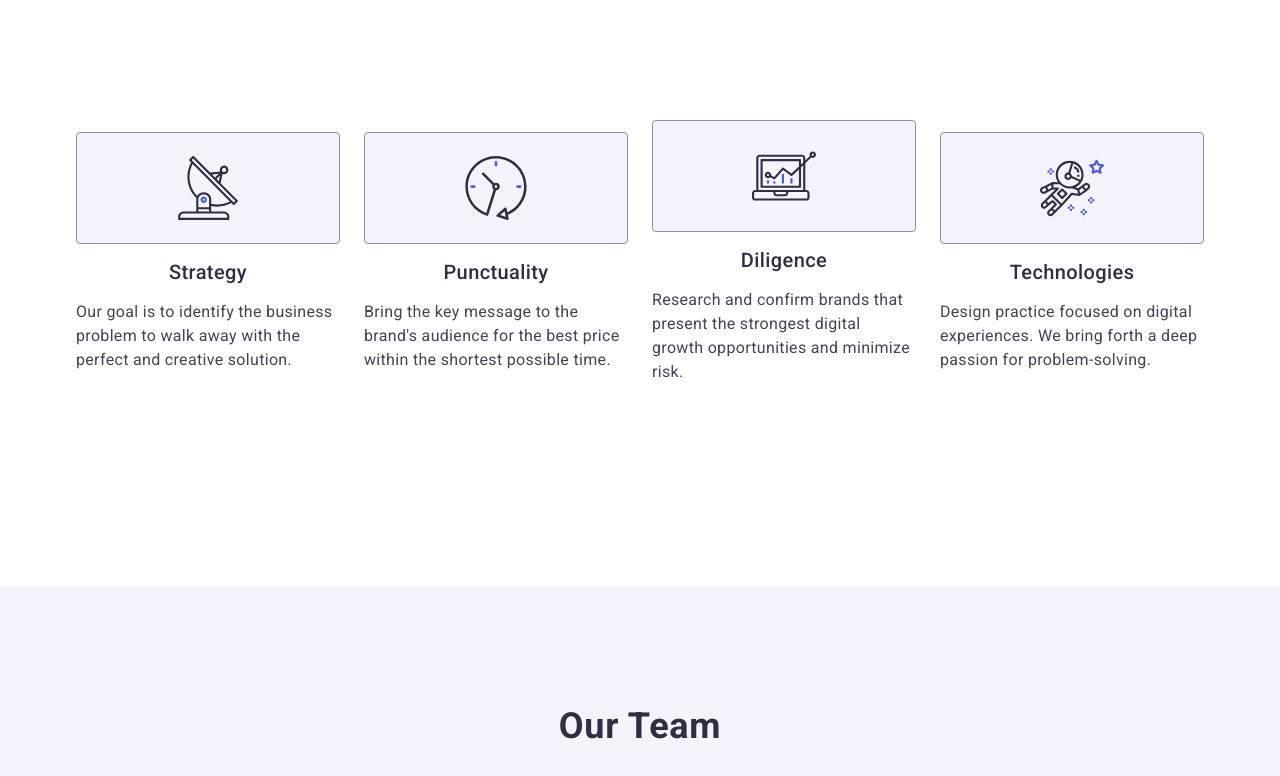
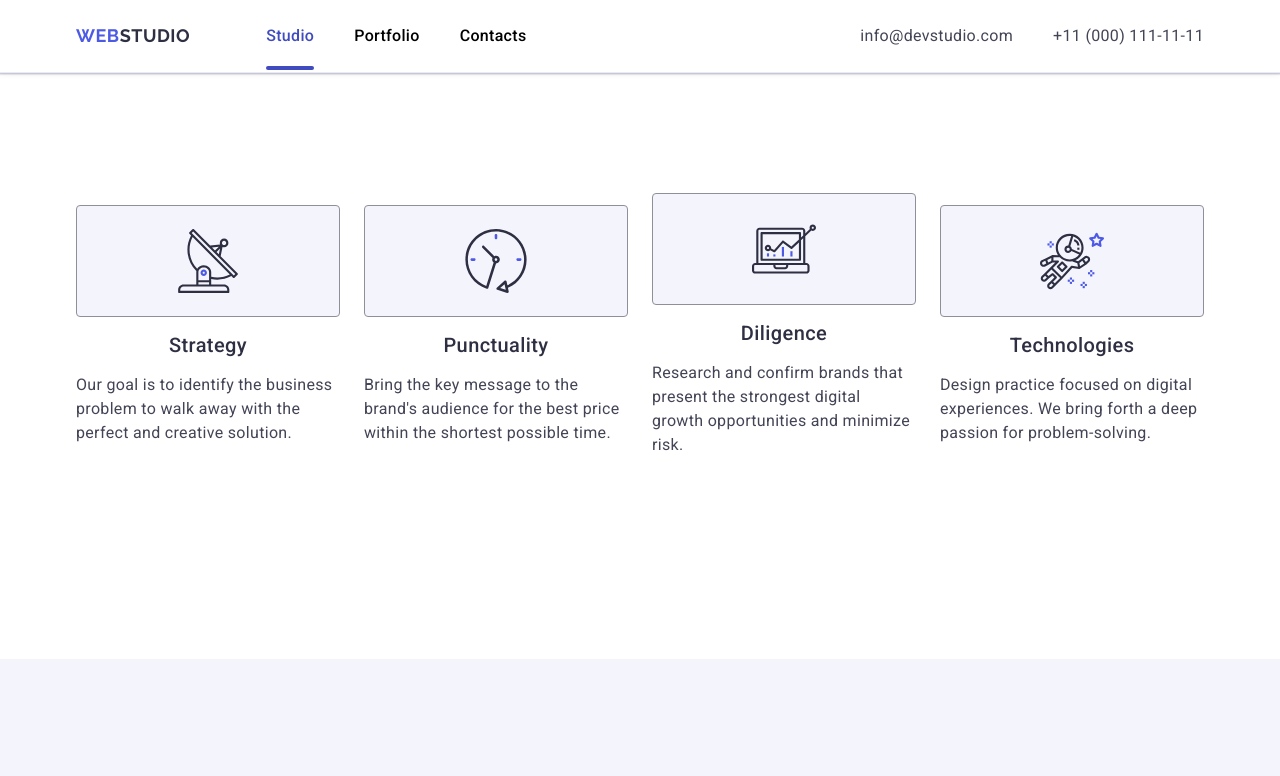
Before and after one commit to miker2004/goit-markup-hw-06, a plain HTML site: page index.html in a window 1280 px wide. Shown: the top 776 px of the page. Drawn offline with nearby package versions, Linux system fonts and the light colour scheme.

Commit message:
Add files via upload

```diff
--- a/css/styles.css
+++ b/css/styles.css
@@ -879,6 +879,24 @@ background-color: #404bbf;
 }
 /* ================================================= TABLET 👇 ========================================= */
 @media screen and (min-width: 768px) {
+    .logo {
+        margin-right: 113px;
+        justify-content: flex-start;
+        display: flex;
+        line-height: 21px;
+    }
+
+    .contact-flex {
+        flex-direction: column;
+        gap: 8px;
+
+    }
+
+    .nav-list-current {
+        padding: 24px 0 43px;
+    }
+
+                                    /* druga sekcja */
     .second-section {
         padding-bottom: 0;
     }
@@ -958,6 +976,19 @@ background-color: #404bbf;
 
 /* ================================================= DESKTOP 👇 ========================================= */
 @media screen and (min-width: 1158px) {
+    .logo {
+        line-height: 1.17;
+        margin-right: 76px;
+    }
+
+    .nav-list-current {
+        padding: 24px 0 24px;
+    }
+
+    .contact-flex {
+        gap: 40px;
+        flex-direction: row;
+    }
 
     .second-section {
         padding: 120px 0 120px
--- a/index.html
+++ b/index.html
@@ -13,7 +13,7 @@
 </head>
 
 <body>
-     <!-- <header class="head">
+     <header class="head">
         <div class="header-nav container">
             <nav class="navigation">
                 <a class="logo" href="./index.html">Web<span class="logo-part-2">Studio</span> </a>
@@ -49,7 +49,7 @@
         </div>
     </header>
 
-    <main> -->
+    <main>
 
                     <!-- pierwsza sekcja -->
 
```
